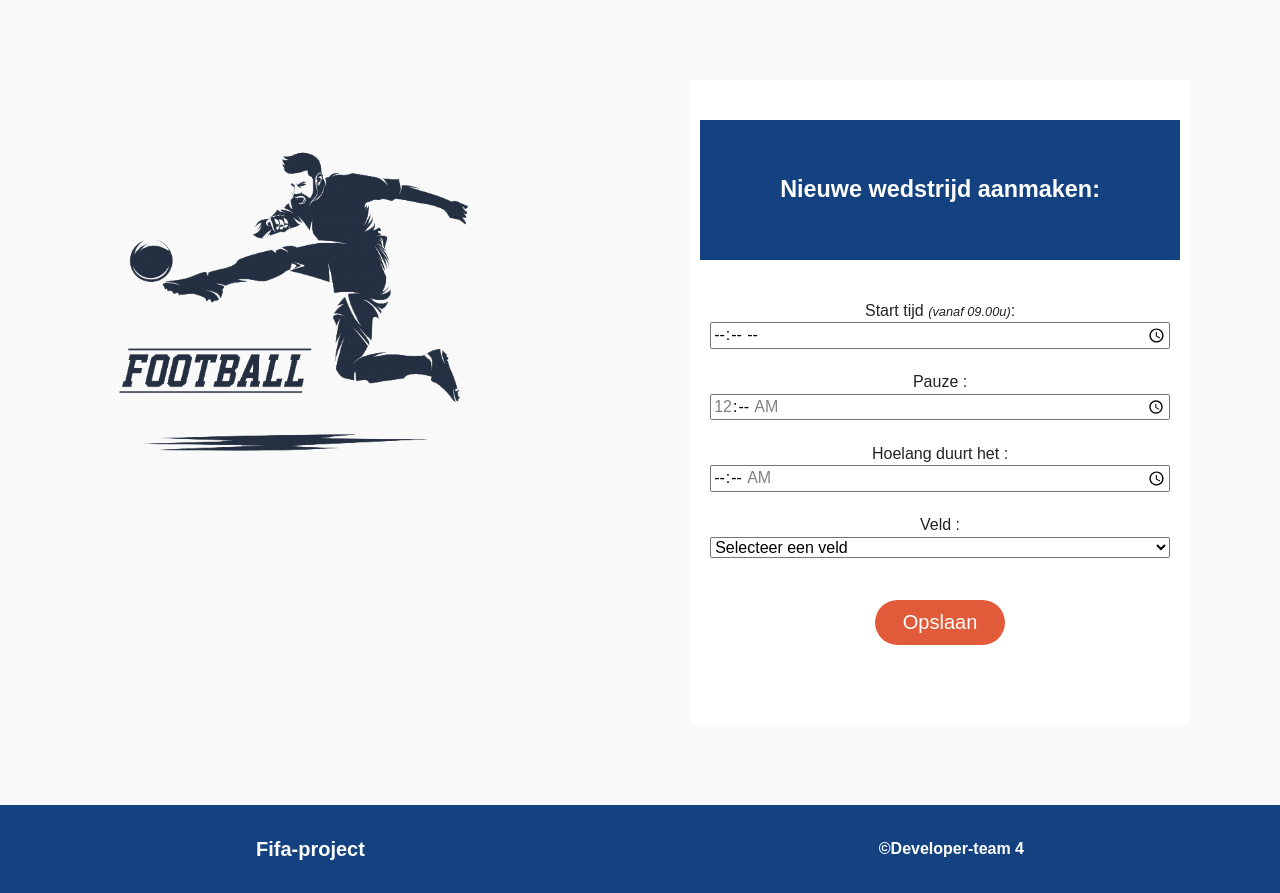
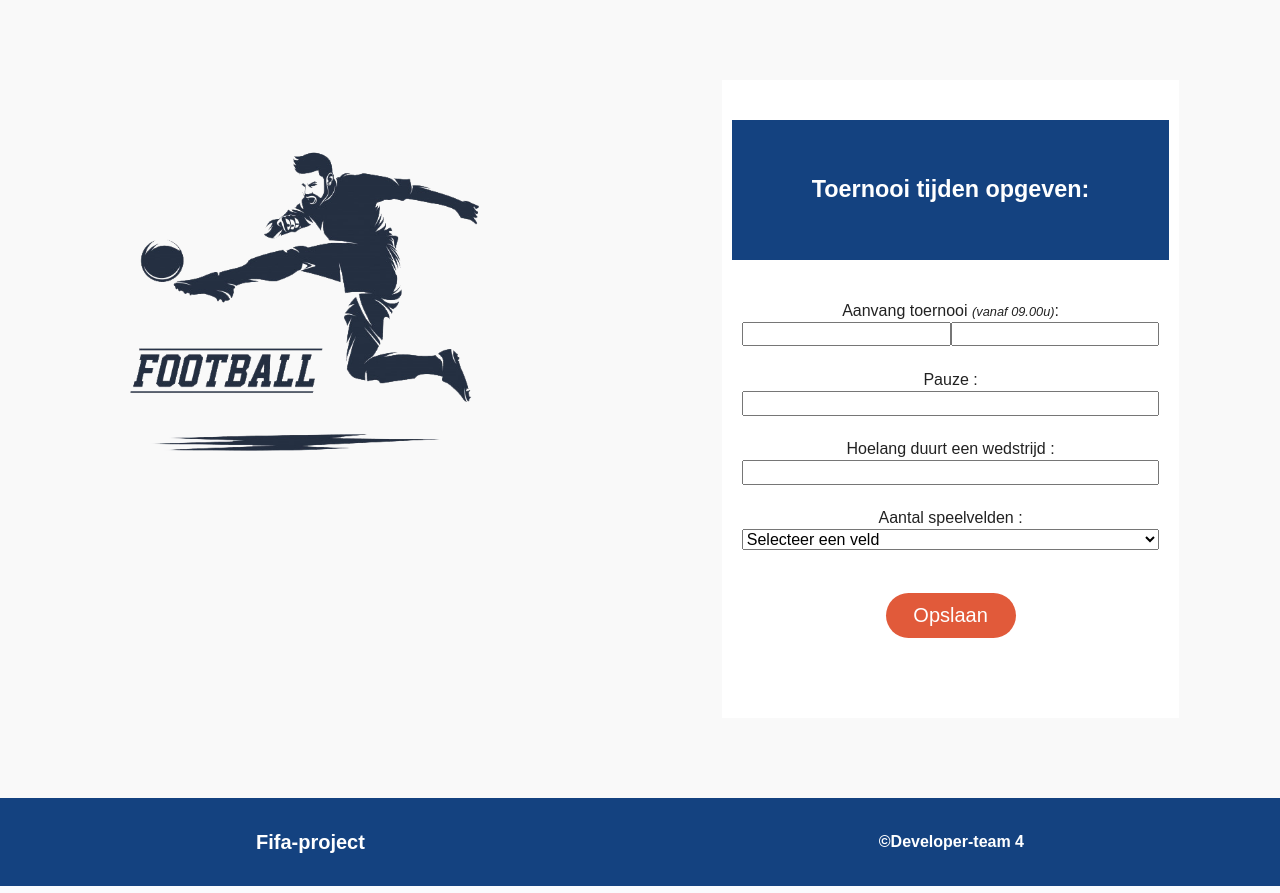
Before and after one commit to KingzDz/fifa-project-php, a PHP site: page /new-match.php in a window 1280 px wide. Shown: the part 95-988 px from the top of the page. Run offline with PHP 8.4, Linux system fonts and the light colour scheme; the visitor is signed in with stand-in values (Sample User, id 1).

Commit message:
Admin kan nu tijd toevoegen

```diff
--- a/website/admin-page.php
+++ b/website/admin-page.php
@@ -77,6 +77,7 @@ if (isset($_SESSION['loggedin']) && $_SESSION['loggedin'] == true && $_SESSION['
                 ?>
             </div>
             <div class="create-team-button">
+                <button onclick="window.location.href = 'new-match.php';">Nieuw toernooi aanmaken</button>
                 <button onclick="window.location.href = '#';">Poel maken</button>
                 <button onclick="window.location.href = 'controllers/log-out.php';">Uitloggen</button>
                 <button onclick="window.open('Fifa-projectapp.zip')">Download</button>
--- a/website/css/main.css
+++ b/website/css/main.css
@@ -412,6 +412,21 @@ footer{
     flex-direction: column;
 }
 
+#starttime{
+    width: 50%;
+    text-align: right;
+}
+
+#starttime1{
+    width: 50%;
+    text-align: left;
+}
+
+.starttime{
+    display: flex;
+    flex-direction: row;
+}
+
 /*fonts*/
 
 @font-face {
--- a/website/new-match.php
+++ b/website/new-match.php
@@ -8,7 +8,7 @@
 
 session_start();
 
-if (isset($_SESSION['loggedin']) && $_SESSION['loggedin'] == true) {
+if (isset($_SESSION['loggedin']) && $_SESSION['loggedin'] == true && $_SESSION['admin'] == true) {
 ?>
     <!doctype html>
     <html class="no-js" lang="">
@@ -37,23 +37,27 @@ if (isset($_SESSION['loggedin']) && $_SESSION['loggedin'] == true) {
         <img src="img/footballer.png" alt="footballer">
         <div class="create-form-background">
             <div class="title-form">
-                <h3>Nieuwe wedstrijd aanmaken: </h3>
+                <h3>Toernooi tijden opgeven: </h3>
             </div>
-            <form id="create-team-form" action="controllers/tijd-schema-controller.php" method="post">
+            <form id="create-team-form" action="controllers/new-match-controller.php" method="post">
 
-                <label for="game-start">Start tijd <small><i>(vanaf 09.00u)</i></small>:</label>
-                <input type="time" name="starttime"  min="09:00" max="21:00" required>
+                <label for="game-start">Aanvang toernooi <small><i>(vanaf 09.00u)</i></small>:</label>
+                <div class="starttime">
+                    <input id="starttime" type="number" name="starttimehours"  min="9" max="20" required>
+                    <input id="starttime1" type="number" name="starttimeminutes"  min="1" max="59" required>
+                </div>
+
                 <br>
 
                 <label for="game-break">Pauze :</label>
-                <input type="time" name="pause"  min="00:00" max="00:30" required>
+                <input type="number" name="pause"  min="0" max="30" required>
                 <br>
 
-                <label for="game-duration">Hoelang duurt het :</label>
-                <input type="time" name="matchtime"  min="00:00" max="03:00" required>
+                <label for="game-duration">Hoelang duurt een wedstrijd :</label>
+                <input type="number" name="matchtime"  min="0" max="60" required>
                 <br>
 
-                <label for="fields">Veld :</label>
+                <label for="fields">Aantal speelvelden :</label>
                 <select name = "field" required>
                     <option value = "">Selecteer een veld</option>
                     <option value = "1">1</option>
```
Also changed, not shown: website/controllers/new-match-controller.php (+15 -8 lines).
